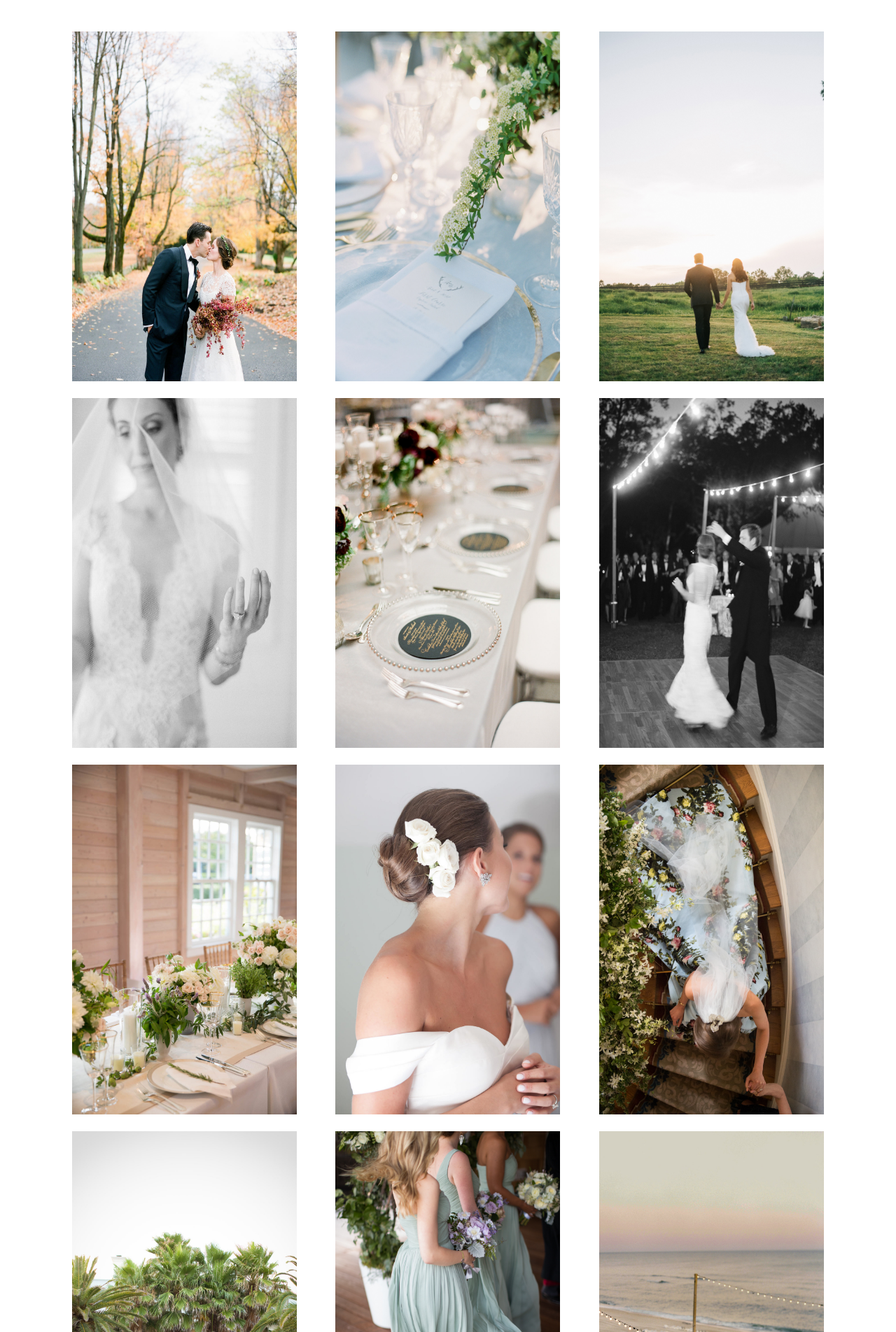
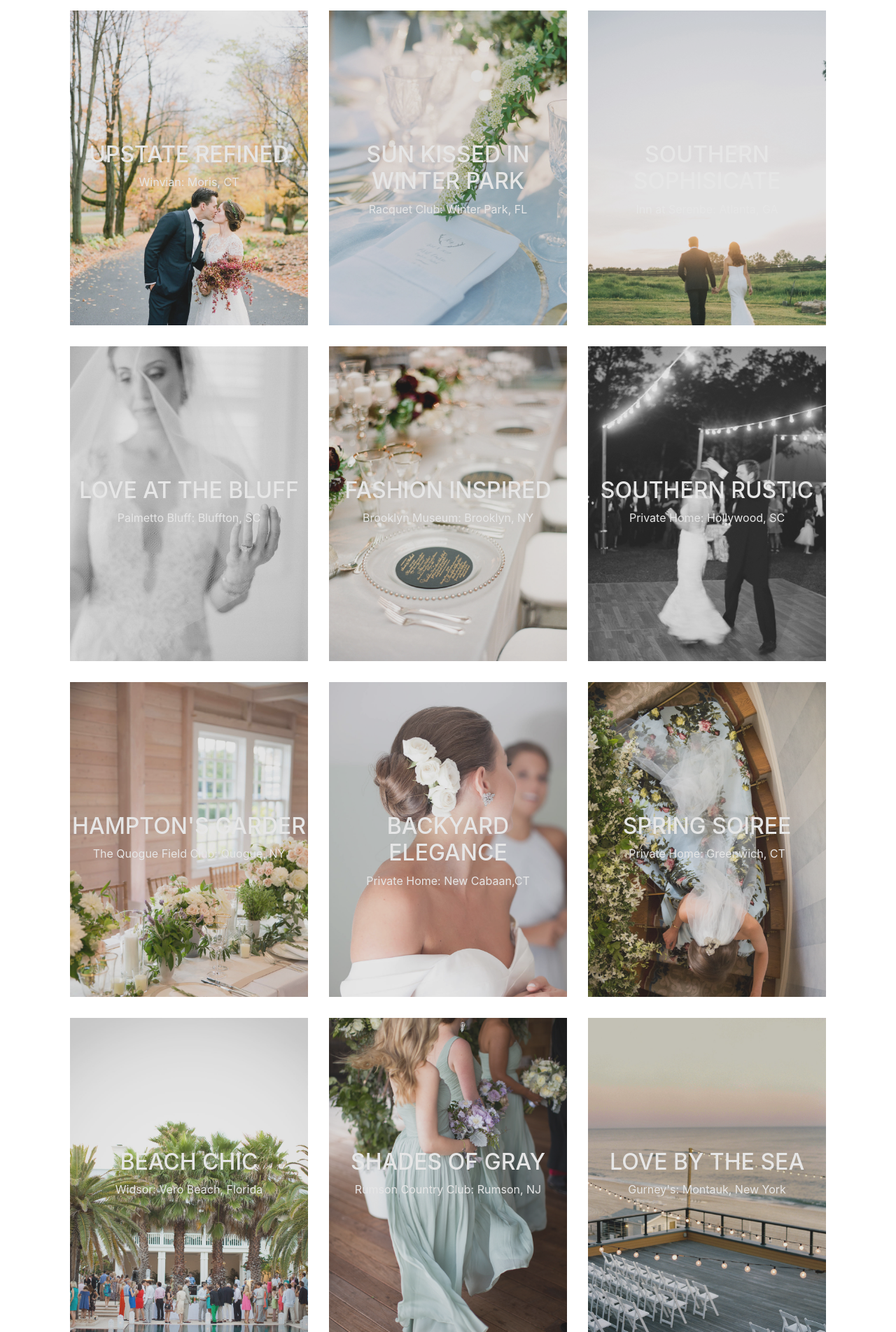
Before and after one commit to mynameismako/Bellafare, a PHP site: page /wedding.php in a window 1280 px wide. Shown: the part 62-1966 px from the top of the page at 70% size. Run offline with PHP 8.4, Linux system fonts and the light colour scheme.

Commit message:
Add files via upload
updated

```diff
--- a/contact.php
+++ b/contact.php
@@ -38,7 +38,7 @@
   </div>
   <div class="form-group">
     <label>Phone</label>
-    <input type="text" class="form-control" name="phone">
+    <input type="number" class="form-control" name="phone">
   </div>
   <div class="form-group">
     <label>Wedding Date</label>
--- a/head.php
+++ b/head.php
@@ -3,6 +3,7 @@
 
 <head>
 <link rel="stylesheet" type="text/css" href="style.css">
+<link rel="stylesheet" type="text/css" href="style1.css">
 <link rel="stylesheet" type="text/css" href="main.css">
 <meta charset="utf-8">
 <meta name="viewport" content="width=device-width, initial-scale=1, shrink-to-fit=no">
--- a/style.css
+++ b/style.css
@@ -1,8 +1,10 @@
 html{
     height: 100%;
+
 }
 body {
   min-height: 100%;
+
 }
 /*workshop css*/
 * {
@@ -57,6 +59,7 @@ body {
 /*containers*/
 .container{
     text-align: center;
+    cursor: pointer;
 }
 /*instagram*/
 .column {
--- a/style1.css
+++ b/style1.css
@@ -2,3 +2,73 @@
 	width: 80%;
     height: 90%;
 }
+.container5{
+	text-align: center;
+}
+
+#box1, #box2, #box3, #box4, #box5, #box6, #box7, #box8, #box9, #box10, #box11, #box12{
+background-repeat: no-repeat;
+background-size: cover;
+filter: contrast(80%);
+width: 340px;
+height: 450px;
+float: left;
+margin: 15px;
+cursor: pointer;
+}
+#box1{
+	background-image: url("lib/wed.jpg");
+}
+#box2{
+	background-image: url("lib/wed2.jpg");
+}
+
+#box3{
+	background-image: url("lib/wed3.jpg");
+}
+
+#box4{
+	background-image: url("lib/wed1.jpg");
+}
+
+#box5{
+	background-image: url("lib/wed4.jpg");
+
+}
+
+#box6{
+	background-image: url("lib/wed5.jpg");
+}
+
+#box7{
+	background-image: url("lib/wed6.jpg");
+}
+
+#box8{
+	background-image: url("lib/wed7.jpg");
+}
+
+#box9{
+	background-image: url("lib/wed8.jpg");
+}
+
+#box10{
+	background-image: url("lib/wed9.jpg");
+}
+
+#box11{
+	background-image: url("lib/wed0.jpg");
+}
+
+#box12{
+	background-image: url("lib/wed11.jpg");
+
+}
+.spacer{
+    height: 1960px;
+}
+.caption{
+    text-align: center;
+    margin-top: 55%;
+    color: white;
+}
--- a/wedding.php
+++ b/wedding.php
@@ -5,58 +5,95 @@
 
 <body>
 
-    <div class="space"></div>
-    <!--image in a row-->
-    <div class="container">
-     <div class="card-columns">
-      <img src="lib/wed.jpg" class="img">
-    <img src="lib/wed2.jpg" class="img">
-      <img src="lib/wed3.jpg" class="img">
+      <!--sort image-->
+      <div class="container">
+          <div class="container5">
+<div id="box1">
+    <div class="caption">
+        <h2> UPSTATE REFINED </h2>
+        <p> Winvian: Moris, CT </p>
+    </div>
+
 </div>
-<br>
-<div class="card-columns">
-      <img src="lib/wed1.jpg" class="img">
-    <img src="lib/wed4.jpg" class="img">
-      <img src="lib/wed5.jpg" class="img">
+<div id="box2">
+    <div class="caption">
+	    <h2> SUN KISSED IN <br> WINTER PARK </h2>
+        <p> Racquet Club: Winter Park, FL </p>
 </div>
-<br>
-<div class="card-columns">
-      <img src="lib/wed6.jpg" class="img">
-    <img src="lib/wed7.jpg" class="img">
-      <img src="lib/wed8.jpg" class="img">
+        </div>
+<div id="box3">
+    <div class="caption">
+	    <h2> SOUTHERN <br> SOPHISICATE </h2>
+        <p> Inn at Serenbe: Atlanta, GA </p>
+        </div>
 </div>
-        <br>
-<div class="card-columns">
-      <img src="lib/wed9.jpg" class="img">
-    <img src="lib/wed0.jpg" class="img">
-      <img src="lib/wed11.JPG" class="img">
+<div id="box4">
+    <div class="caption">
+			    <h2> LOVE AT THE BLUFF </h2>
+        <p> Palmetto Bluff: Bluffton, SC </p>
+        </div>
+</div>
+<div id="box5">
+    <div class="caption">
+	    <h2> FASHION INSPIRED </h2>
+        <p> Brooklyn Museum: Brooklyn, NY </p>
+        </div>
+</div>
+<div id="box6">
+    <div class="caption">
+		    <h2> SOUTHERN RUSTIC </h2>
+        <p> Private Home: Hollywood, SC </p>
+        </div>
+</div>
+<div id="box7">
+    <div class="caption">
+			    <h2> HAMPTON'S GARDER </h2>
+        <p> The Quogue Field Club: Quogue, NY </p>
+        </div>
+</div>
+<div id="box8">
+    <div class="caption">
+			    <h2> BACKYARD ELEGANCE </h2>
+        <p> Private Home: New Cabaan,CT </p>
+        </div>
+</div>
+<div id="box9">
+    <div class="caption">
+			    <h2> SPRING SOIREE </h2>
+        <p> Private Home: Greenwich, CT </p>
+        </div>
+</div>
+<div id="box10">
+    <div class="caption">
+			    <h2> BEACH CHIC </h2>
+        <p> Widsor: Vero Beach, Florida </p>
+        </div>
+</div>
+<div id="box11">
+    <div class="caption">
+			    <h2> SHADES OF GRAY </h2>
+        <p> Rumson Country Club: Rumson, NJ </p>
+        </div>
+</div>
+<div id="box12">
+    <div class="caption">
+			    <h2> LOVE BY THE SEA </h2>
+        <p> Gurney's: Montauk, New York </p>
+        </div>
+</div>
+</div>
 </div>
 
-     <div class="space"></div>
-    <div class="line"></div>
-    <div class="space"></div>
+<div class="container">
 
-        <!--FILM-->
-        <div class="wrapper">
-        <p>in film</p>
-            <div class="spinner-border spinner-border-sm" role="status">
-            <span class="sr-only">Loading...</span>
-            </div>
-            <div class="spinner-border spinner-border-sm" role="status">
-             <span class="sr-only">Loading...</span>
-            </div>
-            <div class="spinner-border spinner-border-sm" role="status">
-             <span class="sr-only">Loading...</span>
-            </div>
-        </div>
-
-        <div class="space"> </div>
+        <div class="spacer"> </div>
         <div class="line"></div>
     <div class="space"> </div>
 
         <!--mid footer-->
     <?php include'mid-footer.php'?>
     </div>
+
     <!--footer-->
     <div class="space"> </div>
     <div class="container1">
@@ -65,5 +102,5 @@
     </div>
     <!--javascript-->
     <?php include 'javascript.js';?>
-        </div>
+
 </body>
```
